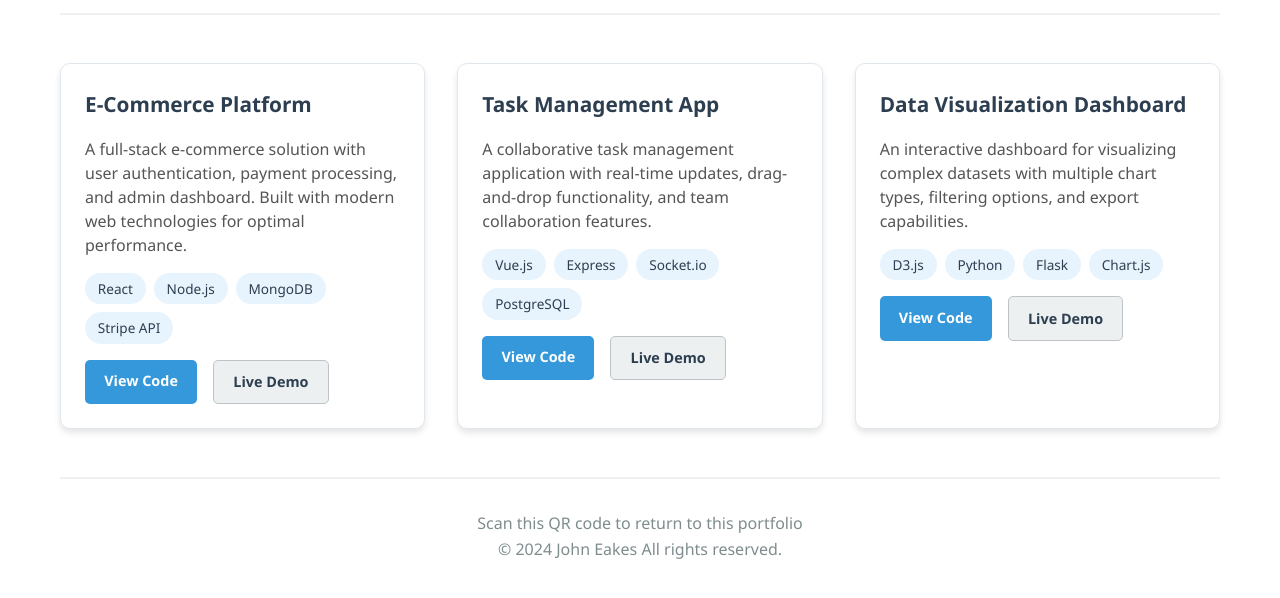
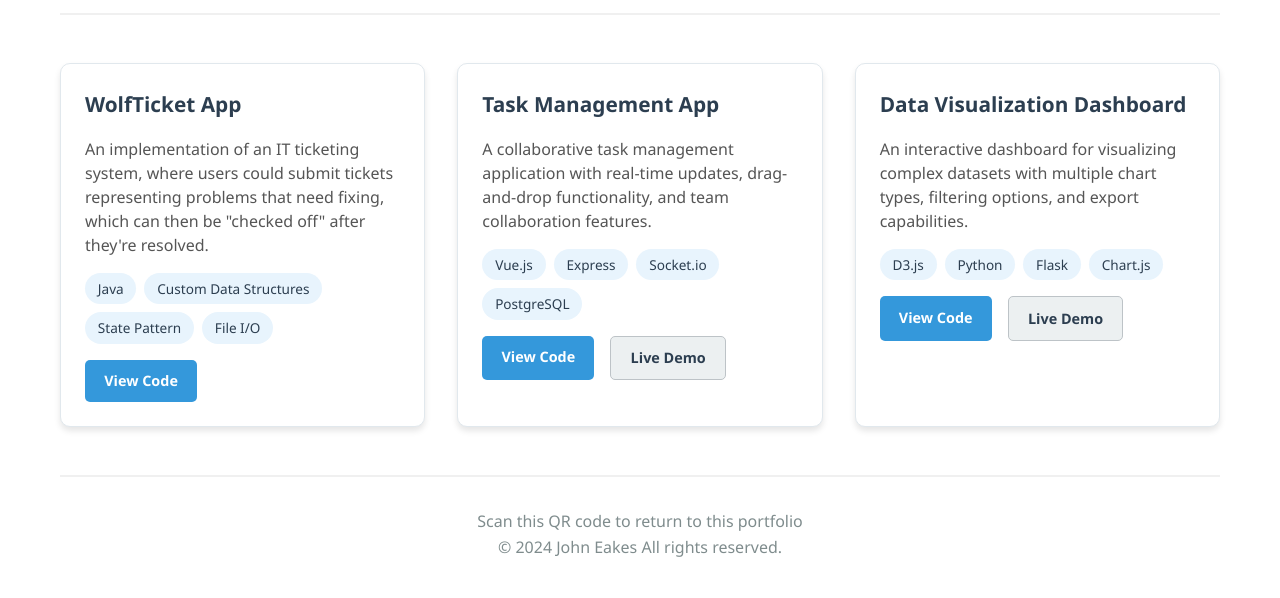
Before and after one commit to john-eakes/john-eakes.github.io, a plain HTML site: page index.html in a window 1280 px wide. Shown: the part 174-772 px from the top of the page. Drawn offline with Linux system fonts and the light colour scheme.

Commit message:
Testing .io with first project on index.html

```diff
--- a/index.html
+++ b/index.html
@@ -149,17 +149,16 @@
         <div class="projects-grid">
             <!-- Project 1 -->
             <div class="project-card">
-                <h3>E-Commerce Platform</h3>
-                <p>A full-stack e-commerce solution with user authentication, payment processing, and admin dashboard. Built with modern web technologies for optimal performance.</p>
+                <h3>WolfTicket App</h3>
+                <p>An implementation of an IT ticketing system, where users could submit tickets representing problems that need fixing, which can then be "checked off" after they're resolved.</p>
                 <div class="tech-stack">
-                    <span class="tech-tag">React</span>
-                    <span class="tech-tag">Node.js</span>
-                    <span class="tech-tag">MongoDB</span>
-                    <span class="tech-tag">Stripe API</span>
+                    <span class="tech-tag">Java</span>
+                    <span class="tech-tag">Custom Data Structures</span>
+                    <span class="tech-tag">State Pattern</span>
+                    <span class="tech-tag">File I/O</span>
                 </div>
                 <div class="project-links">
-                    <a href="https://github.com/yourusername/ecommerce-platform" class="btn btn-primary">View Code</a>
-                    <a href="https://yourusername.github.io/ecommerce-demo" class="btn btn-secondary">Live Demo</a>
+                    <a href="https://github.com/john-eakes/WolfTicket.git" class="btn btn-primary">View Code</a>
                 </div>
             </div>
 
```
